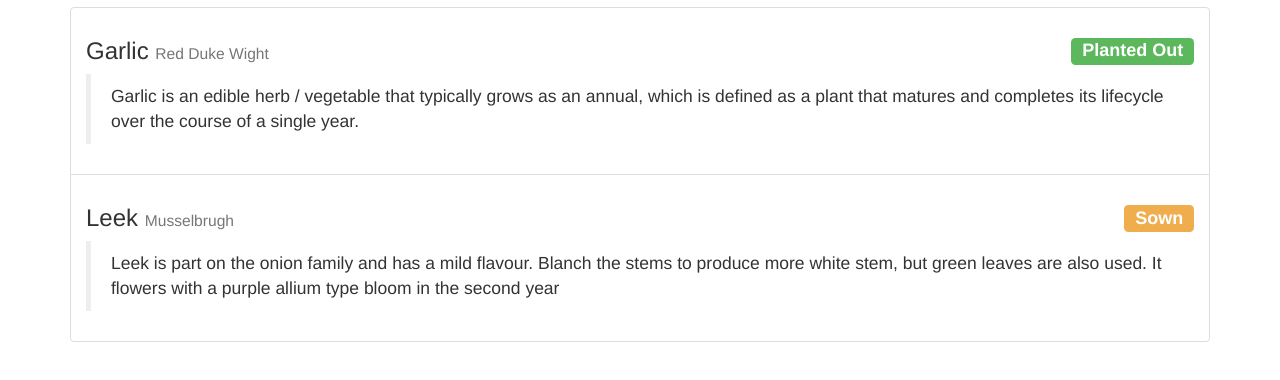
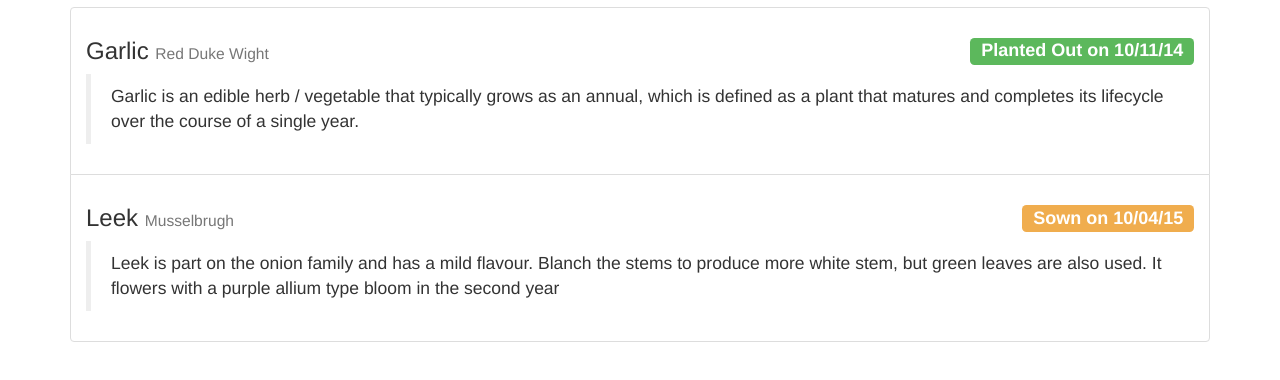
Before and after one commit to maccath/garden-tracker-prototype, a plain HTML site: page index.html in a window 1280 px wide. Shown: the part 116-496 px from the top of the page. Drawn offline with Linux system fonts and the light colour scheme.

Commit message:
Add date to plant status.

```diff
--- a/js/app.js
+++ b/js/app.js
@@ -25,7 +25,10 @@
         {
             name : 'Garlic',
             variety : 'Red Duke Wight',
-            status: 'Planted Out',
+            status: {
+                name : 'Planted Out',
+                date : new Date(2014, 10, 10)
+            },
             description : 'Garlic is an edible herb / vegetable that typically grows as an annual, which is defined as a plant that matures and completes its lifecycle over the course of a single year.',
             statistics : {
                 type : 'hardneck',
@@ -35,7 +38,10 @@
         {
             name : 'Leek',
             variety : 'Musselbrugh',
-            status: 'Sown',
+            status: {
+                name : 'Sown',
+                date : new Date(2015, 3, 10)
+            },
             description : 'Leek is part on the onion family and has a mild flavour. Blanch the stems to produce more white stem, but green leaves are also used. It flowers with a purple allium type bloom in the second year',
             statistics : {
                 height : '50cm',
--- a/plant-list.html
+++ b/plant-list.html
@@ -4,7 +4,7 @@
         <h3>
             {{ plant.name }}
             <small>{{ plant.variety }}</small>
-            <span class="label pull-right" ng-class="plantsCtrl.statusLabel(plant.status)">{{ plant.status }}</span>
+            <span class="label pull-right" ng-class="plantsCtrl.statusLabel(plant.status.name)">{{ plant.status.name }} on {{ plant.status.date | date : "dd/MM/yy" }}</span>
         </h3>
         <blockquote>
             <p>{{ plant.description }}</p>
```
